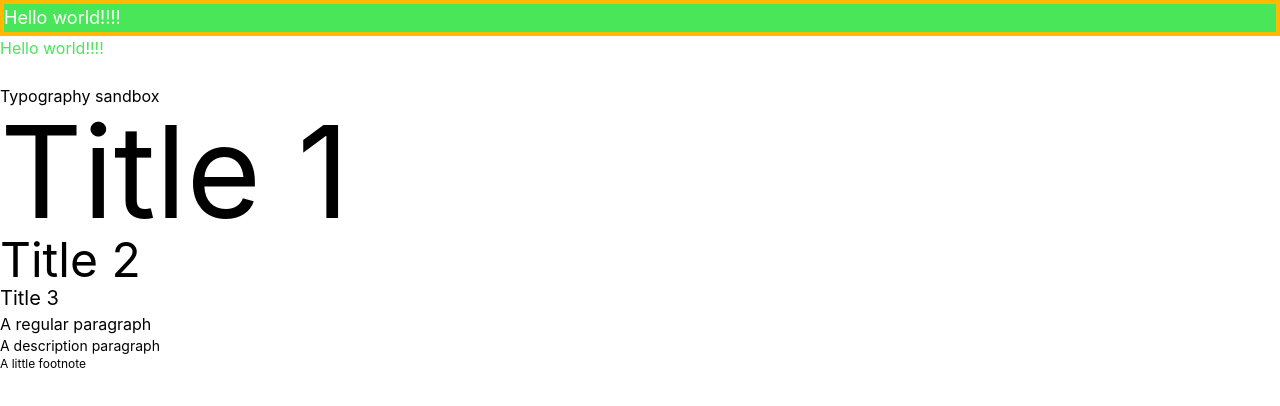
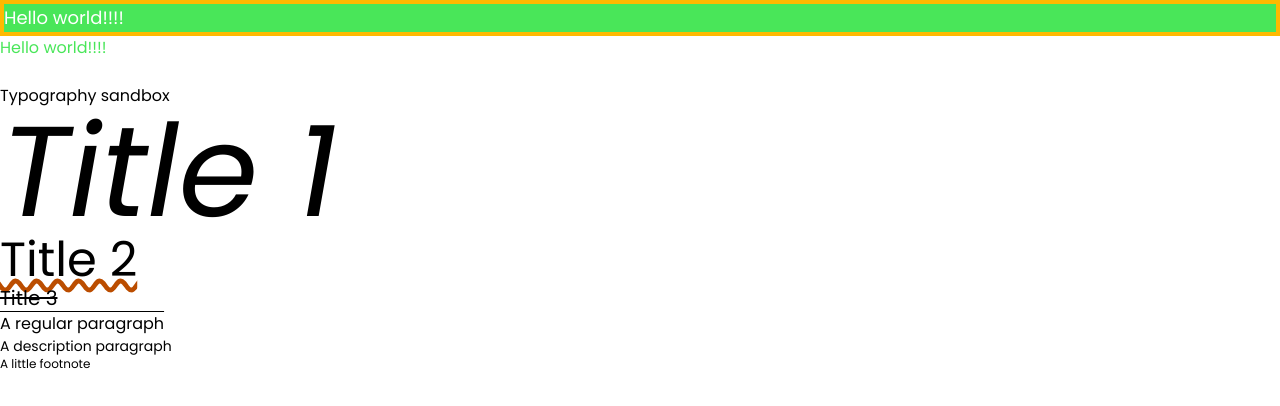
Before and after one commit to hahafiz/tailwind-sandbox, a React (Vite) app: page / in a window 1280 px wide. Shown: the top 406 px of the page. Built offline with nearby package versions, Linux system fonts and the light colour scheme.

Commit message:
finished typography 1:05:27

```diff
--- a/src/App.jsx
+++ b/src/App.jsx
@@ -8,18 +8,20 @@ function App() {
 
   return (
     <>
-      <h1 class="bg-miwulmajoo text-white border-4 border-amber-400 text-sm lg:text-lg">
+      <h1 className="bg-miwulmajoo text-white border-4 border-amber-400 text-sm lg:text-lg">
         Hello world!!!!
       </h1>
-      <h1 class="text-miwulmajoo">Hello world!!!!</h1>
+      <h1 className="text-miwulmajoo">Hello world!!!!</h1>
       <br />
       <h1>Typography sandbox</h1>
-      <h1 class="text-9xl">Title 1</h1>
-      <h1 class="text-5xl">Title 2</h1>
-      <h1 class="text-xl">Title 3</h1>
-      <p class="text-base">A regular paragraph</p>
-      <p class="text-sm">A description paragraph</p>
-      <p class="text-xs note">A little footnote</p>
+      <h1 className="text-9xl italic">Title 1</h1>
+      <h1 className="text-5xl underline decoration-amber-700 decoration-wavy">
+        Title 2
+      </h1>
+      <h1 className="text-xl line-through">Title 3</h1>
+      <p className="text-base overline">A regular paragraph</p>
+      <p className="text-sm">A description paragraph</p>
+      <p className="text-xs note">A little footnote</p>
     </>
   );
 }
--- a/src/index.css
+++ b/src/index.css
@@ -1,19 +1,36 @@
+@import url("https://fonts.googleapis.com/css2?family=Poppins:ital,wght@0,100;0,200;0,300;0,400;0,500;0,600;0,700;0,800;0,900;1,100;1,200;1,300;1,400;1,500;1,600;1,700;1,800;1,900&family=Roboto:ital,wght@0,100..900;1,100..900&display=swap");
 @import "tailwindcss";
 
-/* learn more at:
-   https://tailwindcss.com/docs/theme
-   https://tailwindcss.com/docs/adding-custom-styles
+/*
+  theme is a way to add custom colors, fonts, etc.
+  learn more at:
+  https://tailwindcss.com/docs/theme
+  https://tailwindcss.com/docs/adding-custom-styles
+
+  2 ways add custom theme:
+  1. add our own custom theme under @theme with variable name that are different from default
+  2. OVERRIDE default theme by redefining it within @theme
 */
 @theme {
+  /* custom colors */
   --color-miwulmajoo: #49e659;
+
+  /* override default theme */
+  --breakpoint-sm: 30rem;
 }
 
 /* custom component classes
   Traditionally these would be classes like card, btn, badge — that kind of thing.
 */
-
 @layer components {
   .btn {
     background-color: var(--color-miwulmajoo);
   }
 }
+
+/* import custom font */
+@layer base {
+  html {
+    font-family: "Poppins", sans-serif;
+  }
+}
```
